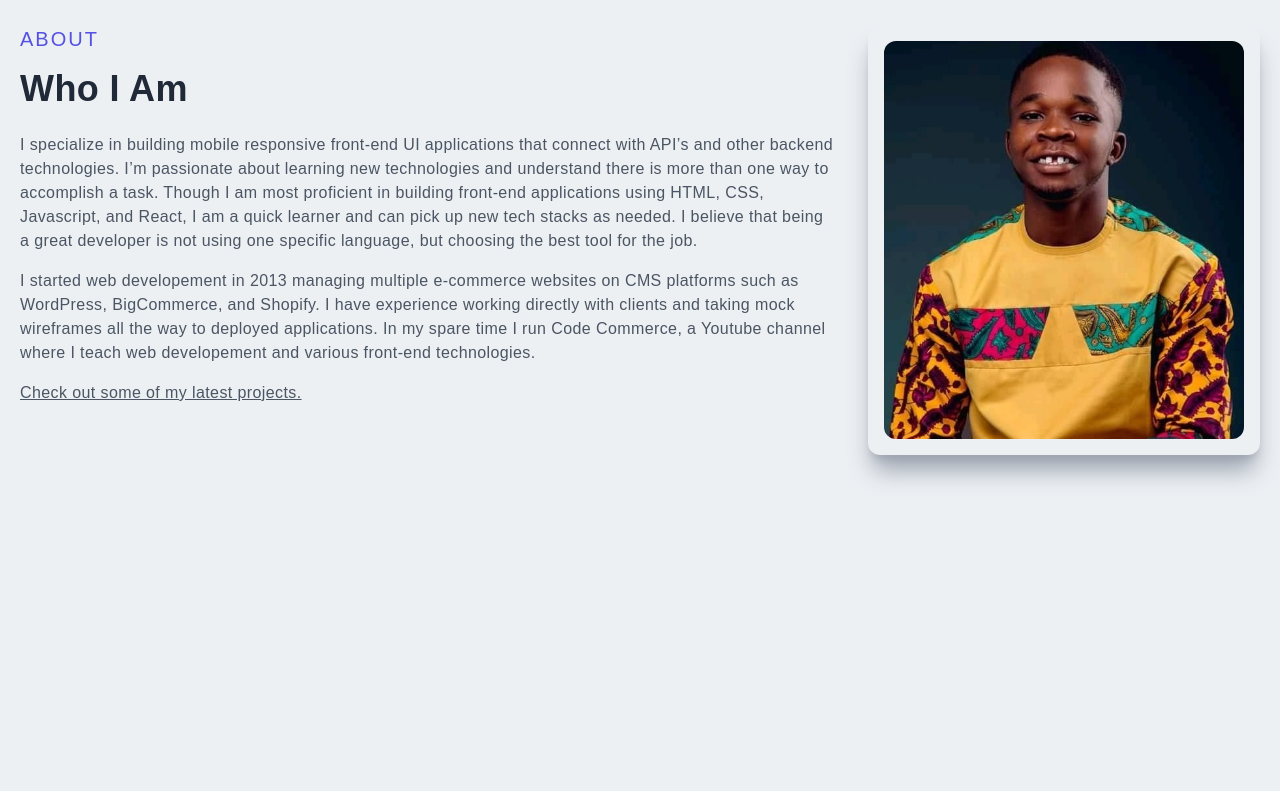
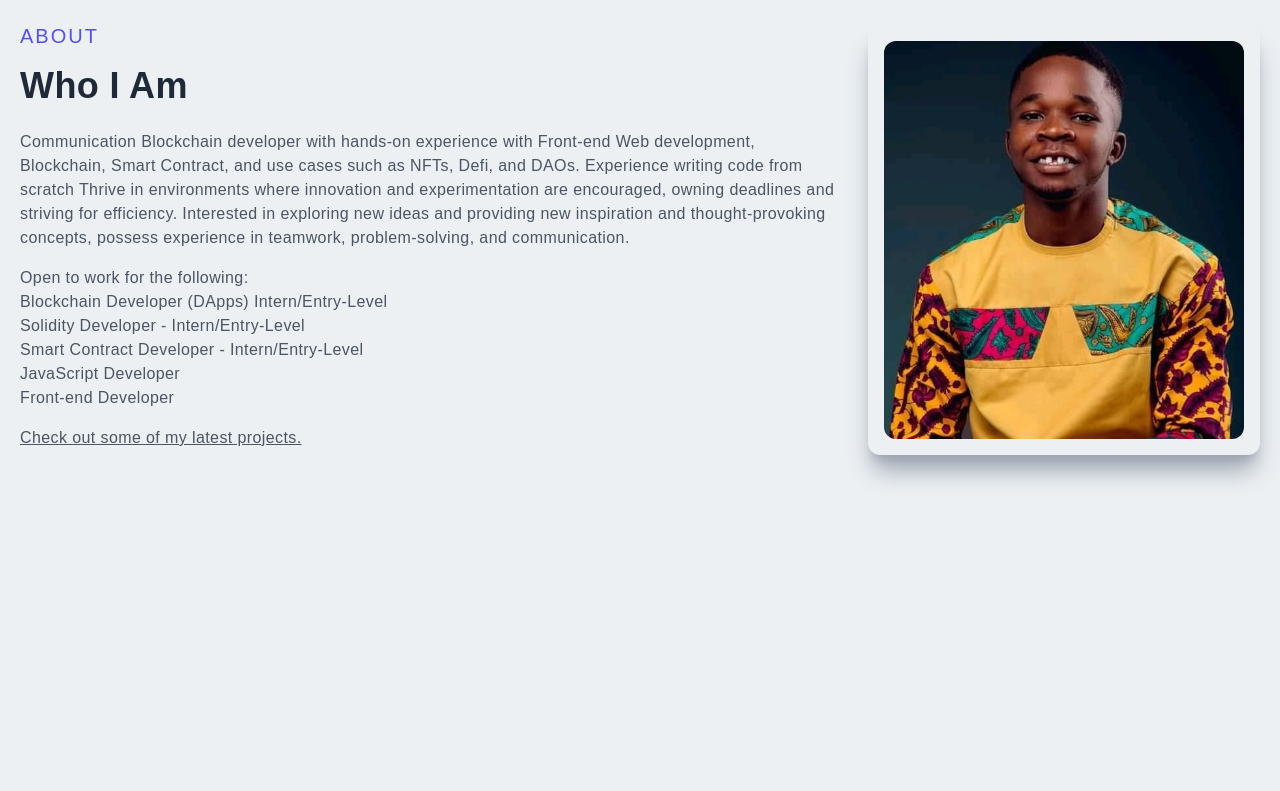
Before and after one commit to obinnafranklinduru/My-Portfolio, a Next.js app in the folder my-app/: page / in a window 1280 px wide. Shown: the part 960-1751 px from the top of the page. Built offline with nearby package versions, Linux system fonts and the light colour scheme.

Commit message:
initial commit

```diff
--- a/my-app/components/About.js
+++ b/my-app/components/About.js
@@ -13,25 +13,20 @@ const About = () => {
           </p>
           <h2 className='py-4'>Who I Am</h2>
           <p className='py-2 text-gray-600'>
-            I specialize in building mobile responsive front-end UI applications
-            that connect with API’s and other backend technologies. I’m
-            passionate about learning new technologies and understand there is
-            more than one way to accomplish a task. Though I am most proficient
-            in building front-end applications using HTML, CSS, Javascript, and
-            React, I am a quick learner and can pick up new tech stacks as
-            needed. I believe that being a great developer is not using one
-            specific language, but choosing the best tool for the job.
+            Communication Blockchain developer with hands-on experience with Front-end Web development, Blockchain, Smart Contract, and use cases such as NFTs, Defi, and DAOs. Experience writing code from scratch Thrive in environments where innovation and experimentation are encouraged, owning deadlines and striving for efficiency. Interested in exploring new ideas and providing new inspiration and thought-provoking concepts, possess experience in teamwork, problem-solving, and communication.
           </p>
           <p className='py-2 text-gray-600'>
-            I started web developement in 2013 managing multiple e-commerce
-            websites on CMS platforms such as WordPress, BigCommerce, and
-            Shopify. I have experience working directly with clients and taking
-            mock wireframes all the way to deployed applications. In my spare
-            time I run Code Commerce, a Youtube channel where I teach web
-            developement and various front-end technologies.
+            Open to work for the following:
+            <ul>
+              <li>Blockchain Developer (DApps) Intern/Entry-Level</li>
+              <li>Solidity Developer - Intern/Entry-Level</li>
+              <li>Smart Contract Developer - Intern/Entry-Level</li>
+              <li>JavaScript Developer</li>
+              <li>Front-end Developer</li>
+            </ul>
           </p>
           <Link href='/#projects'>
-            <p className='py-2 text-gray-600 underline cursor-pointer'>
+            <p className='py-2 text-gray-600 underline cursor-pointer hover:text-gray-900'>
               Check out some of my latest projects.
             </p>
           </Link>
--- a/my-app/components/Contact.js
+++ b/my-app/components/Contact.js
@@ -27,8 +27,8 @@ const Contact = () => {
                 />
               </div>
               <div>
-                <h2 className='py-2'>Clint Briley</h2>
-                <p>Front-End Developer</p>
+                <h2 className='py-2'>Obinna Franklin Duru</h2>
+                <p>An Aspiring Blockchain</p>
                 <p className='py-4'>
                   I am available for freelance or full-time positions. Contact
                   me and let&apos;s talk.
@@ -38,7 +38,7 @@ const Contact = () => {
                 <p className='uppercase pt-8'>Connect With Me</p>
                 <div className='flex items-center justify-between py-4'>
                   <a
-                    href='https://www.linkedin.com/in/clint-briley-50056920a/'
+                    href='https://www.linkedin.com/in/obinna-duru-11297b225/'
                     target='_blank'
                     rel='noreferrer'
                   >
@@ -47,7 +47,7 @@ const Contact = () => {
                     </div>
                   </a>
                   <a
-                    href='https://github.com/fireclint'
+                    href='https://github.com/obinnafranklinduru'
                     target='_blank'
                     rel='noreferrer'
                   >
--- a/my-app/components/NavBar.js
+++ b/my-app/components/NavBar.js
@@ -5,7 +5,7 @@ import { AiOutlineClose, AiOutlineMail, AiOutlineMenu } from 'react-icons/ai';
 import { FaGithub, FaLinkedinIn } from 'react-icons/fa';
 import { BsFillPersonLinesFill } from 'react-icons/bs';
 // import { useRouter } from 'next/router';
-import NavLogo from '../public/assets/logos/logo2.png'
+import NavLogo from '../public/assets/logos/logo3.png'
 
 const Navbar = () => {
   const [nav, setNav] = useState(false);
--- a/my-app/components/Projects.js
+++ b/my-app/components/Projects.js
@@ -16,37 +16,37 @@ const Projects = () => {
         <h2 className='py-4'>What I&apos;ve Built</h2>
         <div className='grid md:grid-cols-2 gap-8'>
           <ProjectItem
-            title='Property Finder'
+            title='Whitelist dApp for NFT Collection'
             backgroundImg={Whitelist}
             projectUrl='/property'
-            tech='React JS'
+            tech='Next JS, React Js, Hardhat, Solidity'
           />
           <ProjectItem
-            title='Crypto App'
+            title='NFT Collection'
             backgroundImg={NFTCollection}
             projectUrl='/crypto'
-            tech='React JS'
+            tech='Next JS, React Js, Hardhat, Solidity'
 
           />
           <ProjectItem
-            title='Netflix App'
+            title='Initial Coin Offering (ICO)'
             backgroundImg={InitialCoin}
             projectUrl='/netflix'
-            tech='React JS'
+            tech='Next JS, React Js, Hardhat, Solidity'
 
           />
           <ProjectItem
-            title='Twitch UI'
+            title='Decentralized Exchange'
             backgroundImg={dExchange}
             projectUrl='/twitch'
-            tech='Next JS'
+            tech='Next JS, React Js, Hardhat, Solidity'
 
           />
           <ProjectItem
-            title='Twitch UI'
+            title='DAO for NFT holders'
             backgroundImg={DAO}
             projectUrl='/twitch'
-            tech='Next JS'
+            tech='Next JS, React Js, Hardhat, Solidity'
 
           />
         </div>
--- a/my-app/components/Skills.js
+++ b/my-app/components/Skills.js
@@ -34,7 +34,7 @@ const Skills = () => {
          <SubSkills skill={Github} skillName='GIT & GITHUB' />
          <SubSkills skill={Solidity} skillName='SOLIDITY' />
          <SubSkills skill={Hardhat} skillName='HARDHAT' />
-         <SubSkills skill={Ethereum } skillName='ETHEREUM & BLOCKCHAIN' />
+         <SubSkills skill={Ethereum } skillName='SMART CONTRACT & BLOCKCHAIN' />
         </div>
       </div>
     </div>
```
Also changed, not shown: my-app/public/assets/logos/logo3.png (added), 1 other file (tests, documents, lock files or other folders).
